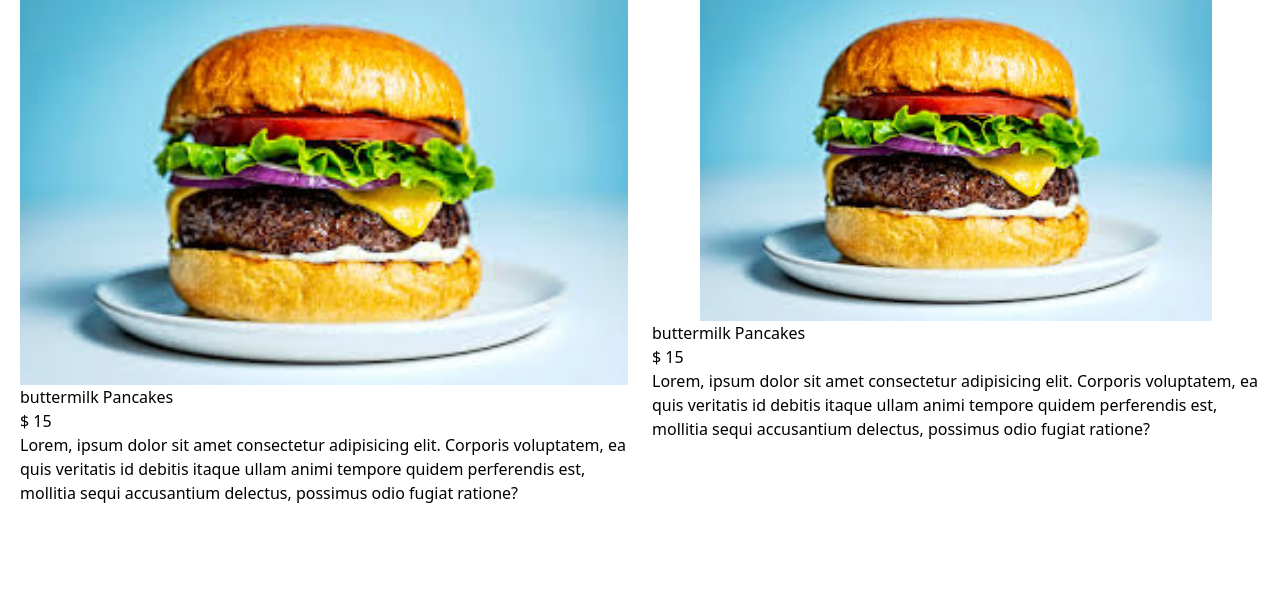
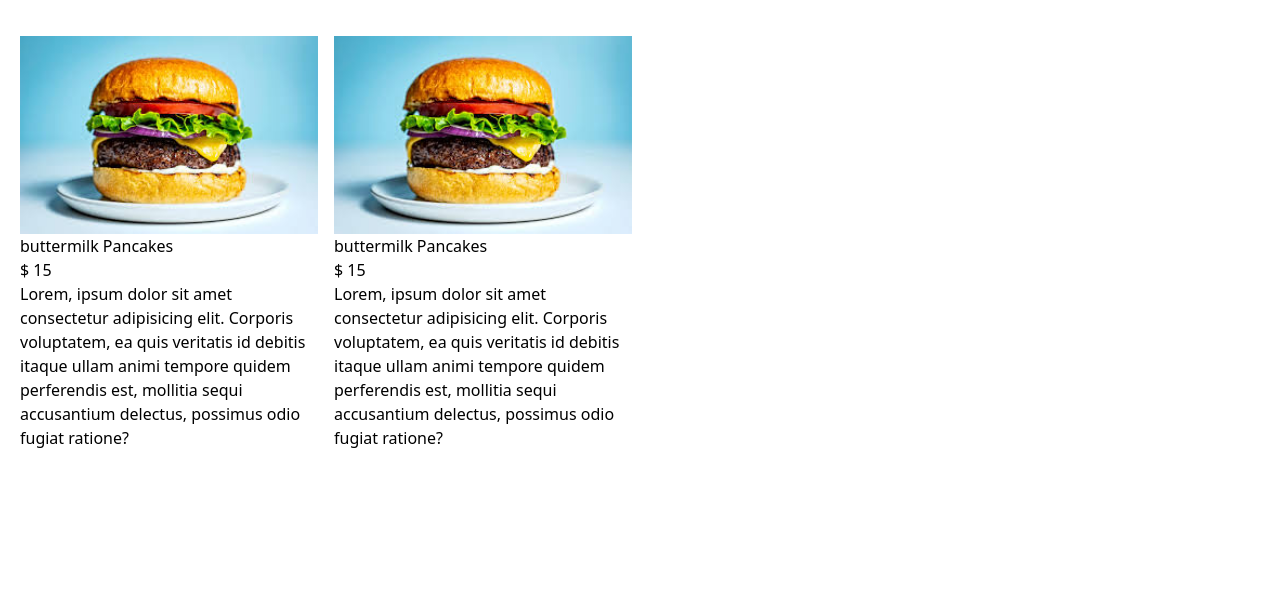
Before and after one commit to Destiny-Chilaka/Restaurant-Sort, a plain HTML site: page index.html in a window 1280 px wide. Shown: the part 205-800 px from the top of the page. Drawn offline with Linux system fonts and the light colour scheme.

Commit message:
worked on: The git class

```diff
--- a/index.html
+++ b/index.html
@@ -21,9 +21,9 @@
             <!-- filter buttons -->
             <!-- Menu Items -->
         </div>
-        <div class="grid grid-cols-1 gap-6 md:grid-cols-2  ">
+        <div class=" grid grid-cols-12 gap-4">
             <!-- single items -->
-            <article class=" md:flex flex-col">
+            <div class="col-span-12 md:col-span-6 lg:col-span-3  mx-auto">
                 <div> <img src="./img/hamburger.jpeg" class="photo w-full  h-auto " alt="menu-item">
                 </div>
                 <div class="item-info">
@@ -38,8 +38,8 @@
                     </p>
                 </div>
 
-            </article>
-            <article class=" ">
+            </div>
+            <div class=" col-span-12 md:col-span-6 lg:col-span-3">
                 <img src="./img/hamburger.jpeg" class="photo w-full h-auto max-w-lg mx-auto" alt="menu-item">
                 <div class="item-info">
                     <header>
@@ -53,7 +53,7 @@
                     </p>
                 </div>
 
-            </article>
+            </div>
 
 
         </div>
```
